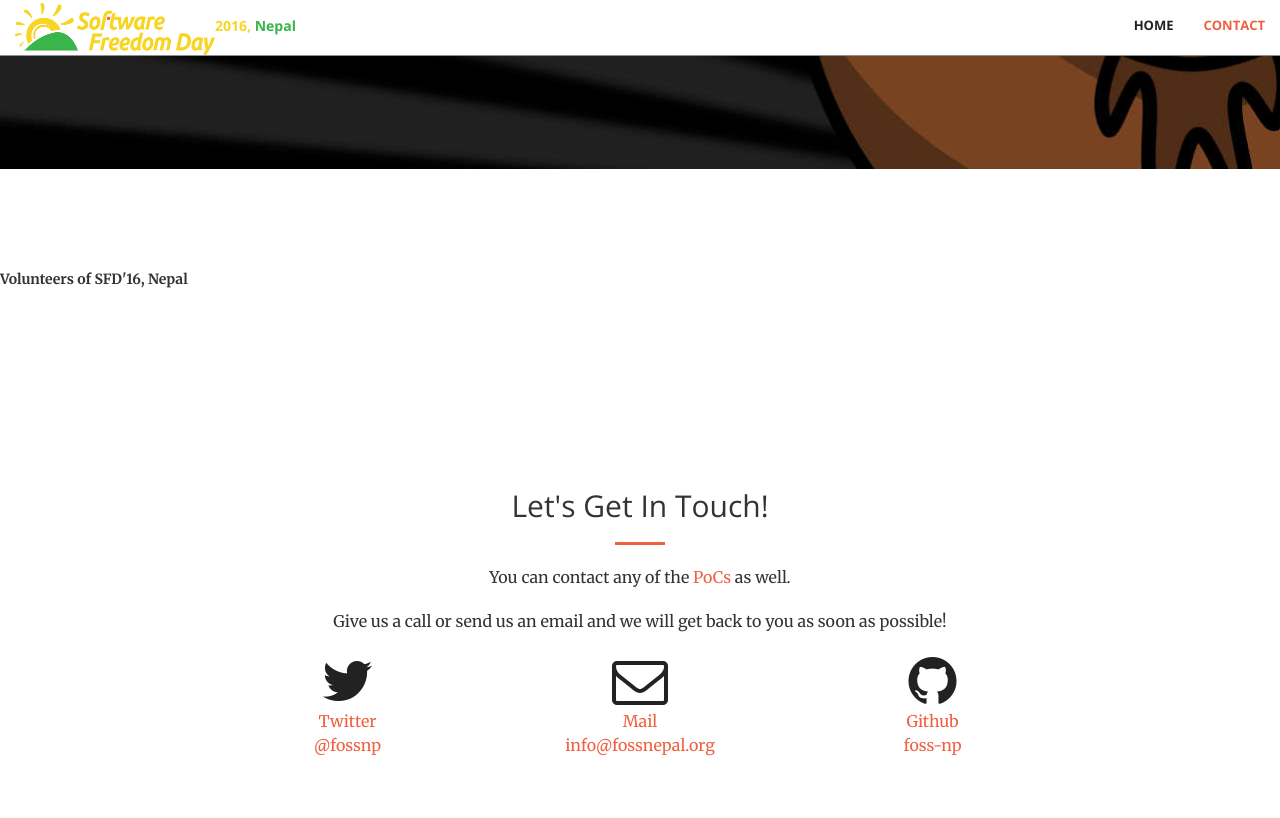
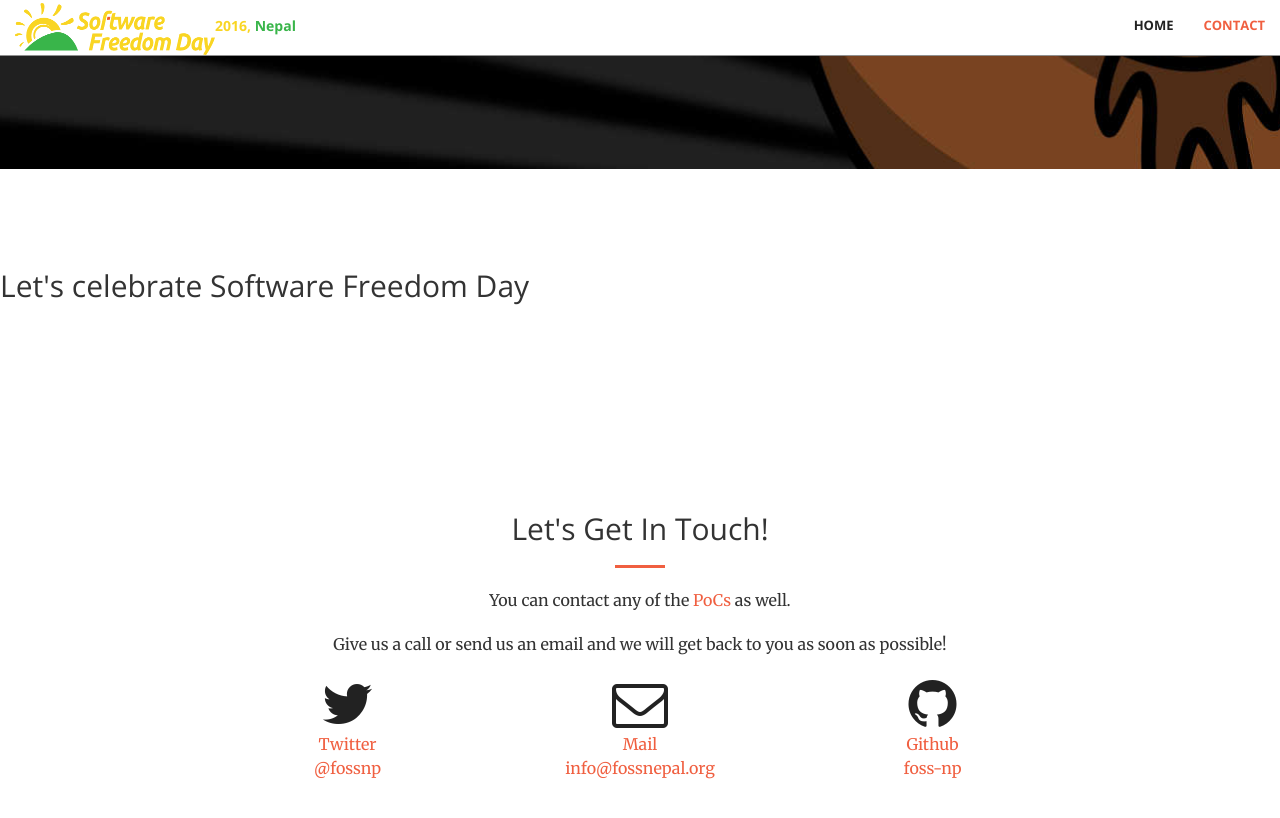
Before and after one commit to foss-np/sfd-2016, a Jekyll site: the page built from sfdteam.html, in a window 1280 px wide and 900 px high, scrolled down 731 px. Shown: the top 818 px of the window. Built offline with Jekyll 4.4.1, drawn with Linux system fonts in a browser that asks for light colours.

Commit message:
Update volunteers.html

```diff
--- a/_includes/volunteers.html
+++ b/_includes/volunteers.html
@@ -1,3 +1,3 @@
 <section>
-  <b>Volunteers of SFD'16, Nepal</b>
+  <h2 class="section-heading">Let's celebrate Software Freedom Day</h2>
 </section>
```
